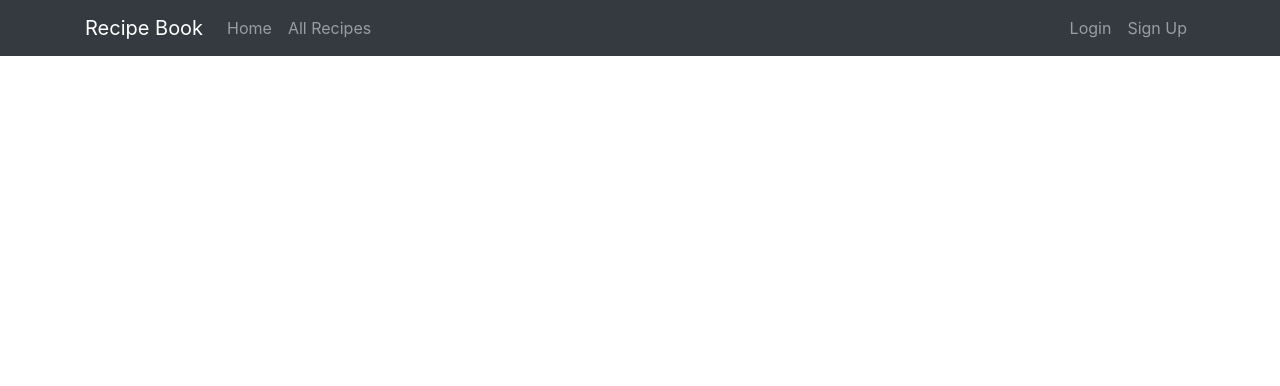
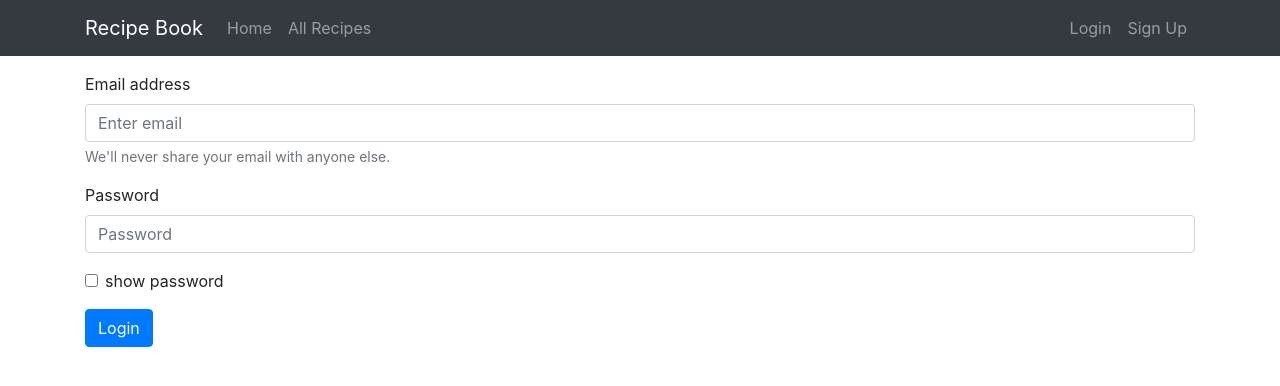
Before and after one commit to MHNashef/wecode-capstone, a React (Create React App) app: page /login in a window 1280 px wide. Shown: the top 386 px of the page. Built offline with nearby package versions, Linux system fonts and the light colour scheme.

Commit message:
structured login form

```diff
--- a/src/App.js
+++ b/src/App.js
@@ -2,6 +2,7 @@
 import { BrowserRouter as Router, Switch, Route } from "react-router-dom";
 import Header from "./components/Header";
 import Homepage from "./components/Homepage";
+import Login from "./components/Login";
 import "./App.css";
 
 function App() {
@@ -13,6 +14,9 @@
           <Route exact path="/">
             <Homepage />
           </Route>
+          <Route exact path="/login">
+            <Login />
+          </Route>
         </Switch>
       </Router>
     </>
--- a/src/components/Header.jsx
+++ b/src/components/Header.jsx
@@ -22,7 +22,7 @@
             </Nav>
             <Nav>
               <Nav.Link href="/login">Login</Nav.Link>
-              <Nav.Link href="#signup">Sign Up</Nav.Link>
+              <Nav.Link href="/signup">Sign Up</Nav.Link>
             </Nav>
           </Navbar.Collapse>
         </Container>
--- /dev/null
+++ b/src/components/Login.jsx
@@ -0,0 +1,46 @@
+import React, {useRef} from "react";
+import { Form, Button, Container } from "react-bootstrap";
+
+export default function Login() {
+    const passwordFieldRef = useRef(null);
+
+  function togglePasswordVisibilty() {
+    const passwordField = passwordFieldRef.current;
+    if (passwordField.type === 'password') {
+        passwordField.type = 'text';
+    } else {
+        passwordField.type = 'password'
+    }
+  }
+
+  return (
+    <>
+      <Container>
+        <Form>
+          <Form.Group controlId="userEmail">
+            <Form.Label>Email address</Form.Label>
+            <Form.Control type="email" placeholder="Enter email" />
+            <Form.Text className="text-muted">
+              We'll never share your email with anyone else.
+            </Form.Text>
+          </Form.Group>
+
+          <Form.Group controlId="userPassword">
+            <Form.Label>Password</Form.Label>
+            <Form.Control type="password" placeholder="Password" ref={passwordFieldRef} />
+          </Form.Group>
+          <Form.Group controlId="showPasswordCheckbox">
+            <Form.Check
+              type="checkbox"
+              label="show password"
+              onClick={togglePasswordVisibilty}
+            />
+          </Form.Group>
+          <Button variant="primary" type="submit">
+            Login
+          </Button>
+        </Form>
+      </Container>
+    </>
+  );
+}
```
